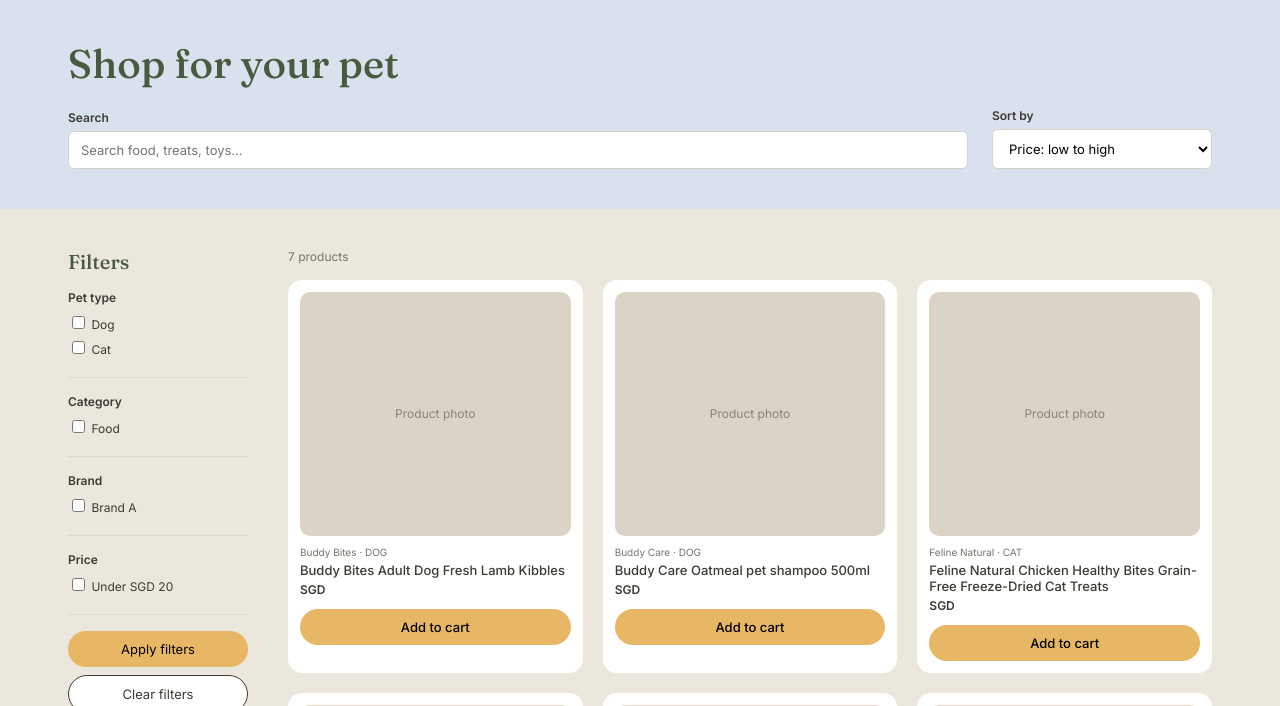
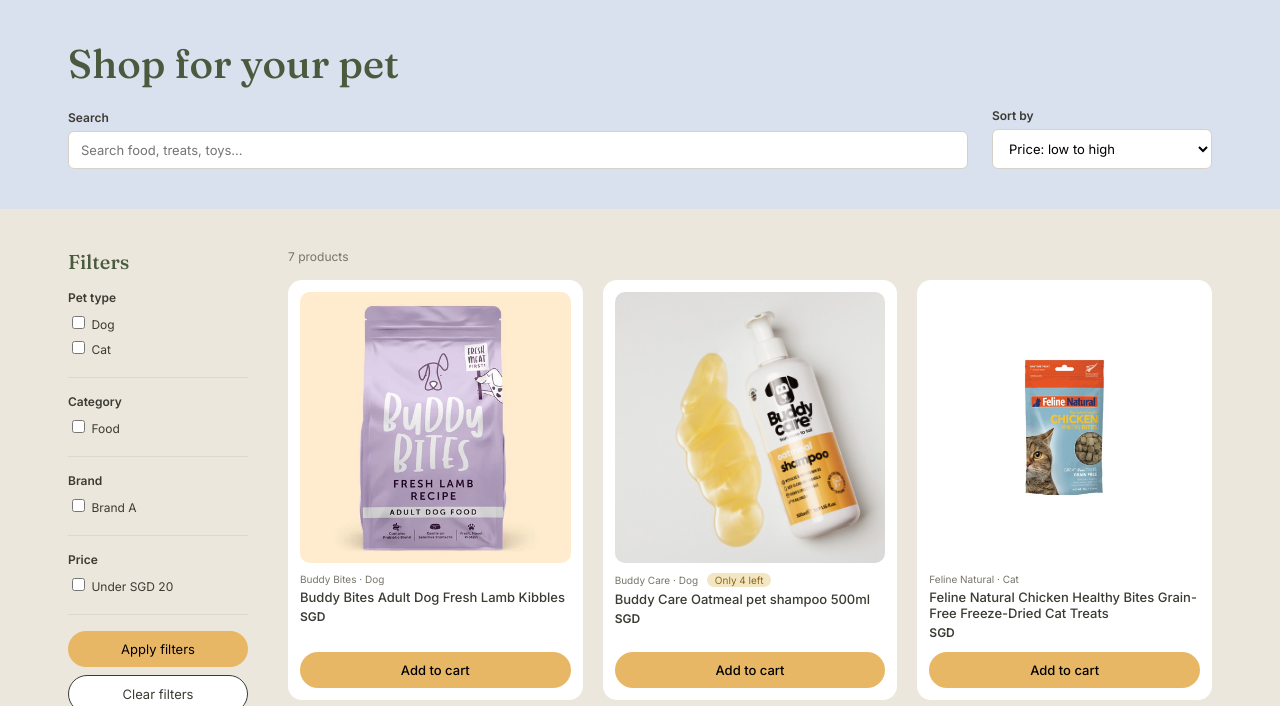
Before and after one commit to siatesmond/Pawpal, a Django app: page /inventory/products/ in a window 1280 px wide. Shown: the part 66-772 px from the top of the page. Run offline with Django 5.2, Linux system fonts and the light colour scheme; data comes from the database, SQL or seed files in the repository.

Commit message:
Fixed cart button being pushed down by long product name issue

```diff
--- a/Pawpalproj/Pawpalproj/static/css/base.css
+++ b/Pawpalproj/Pawpalproj/static/css/base.css
@@ -168,22 +168,30 @@
   background: #fff;
   border-radius: 14px;
   padding: 12px;
+  display: flex;
+  flex-direction: column;
 }
 
 .product-photo {
-  aspect-ratio: 10 / 9;
-  background: #dbd3c6;
   border-radius: 10px;
   display: flex;
   align-items: center;
   justify-content: center;
-  font-size: 12px;
-  color: #8a8578;
   margin-bottom: 10px;
+  aspect-ratio: 1 / 1;
+  overflow: hidden;
 }
 
-.product-photo.greyed {
-  background: #ece9e1;
+.product-photo img {
+  width: 100%;
+  height: 100%;
+  object-fit: cover;
+  object-position: center;
+  display: block;
+}
+
+.product-photo.greyed img {
+  opacity: 0.4;
 }
 
 .product-brand-pet {
@@ -232,6 +240,7 @@
   font-size: 13px;
   font-weight: 500;
   cursor: pointer;
+  margin-top: auto;
 }
 
 .cart-btn:hover {
--- a/Pawpalproj/Pawpalproj/templates/product_card.html
+++ b/Pawpalproj/Pawpalproj/templates/product_card.html
@@ -1,23 +1,28 @@
 {# used in home and product listing page #}
 <article class="product-card">
-  <div class="product-photo {% if product.stock == 0 %}greyed{% endif %}">Product photo</div>
+  <div class="product-photo {% if product.stock_quantity == 0 %}greyed{% endif %}">
+    {% if product.image_url %}
+      <img src="{{ product.image_url.url }}" alt="{{ product.name }}">
+    {% else %}
+      Product photo
+    {% endif %}
+  </div>
 
-  {% if product.brand %}
+  {% if show_details %}
   <p class="product-brand-pet">
-    {{ product.brand }} · {{ product.pet_type }}
-    {# hardcoded for now #}
-    {% if product.stock_qty == 0 %}
+    {{ product.brand.name }} · {{ product.get_pet_type_display }}
+    {% if product.stock_quantity == 0 %}
       <span class="stock-label stock-out">Out of stock</span>
-    {% elif product.stock_qty <= 3 %}
-      <span class="stock-label stock-low">Only {{ product.stock_qty }} left</span>
+    {% elif product.stock_quantity <= product.low_stock_level %}
+      <span class="stock-label stock-low">Only {{ product.stock_quantity }} left</span>
     {% endif %}
   </p>
   {% endif %}
 
   <h3>{{ product.name }}</h3>
-  <p class="product-price">SGD {{ product.price }}</p>
+  <p class="product-price">SGD {{ product.price_dollars|floatformat:2 }}</p>
 
-  {% if product.stock == 0 %}
+  {% if product.stock_quantity == 0 %}
     <button class="cart-btn unavailable" disabled>Unavailable</button>
   {% else %}
     <button class="cart-btn">Add to cart</button>
--- a/Pawpalproj/inventory/models.py
+++ b/Pawpalproj/inventory/models.py
@@ -59,7 +59,6 @@
 
     def __str__(self):
         return self.name
-
 
 class Order(models.Model):
     class Status(models.TextChoices):
```
